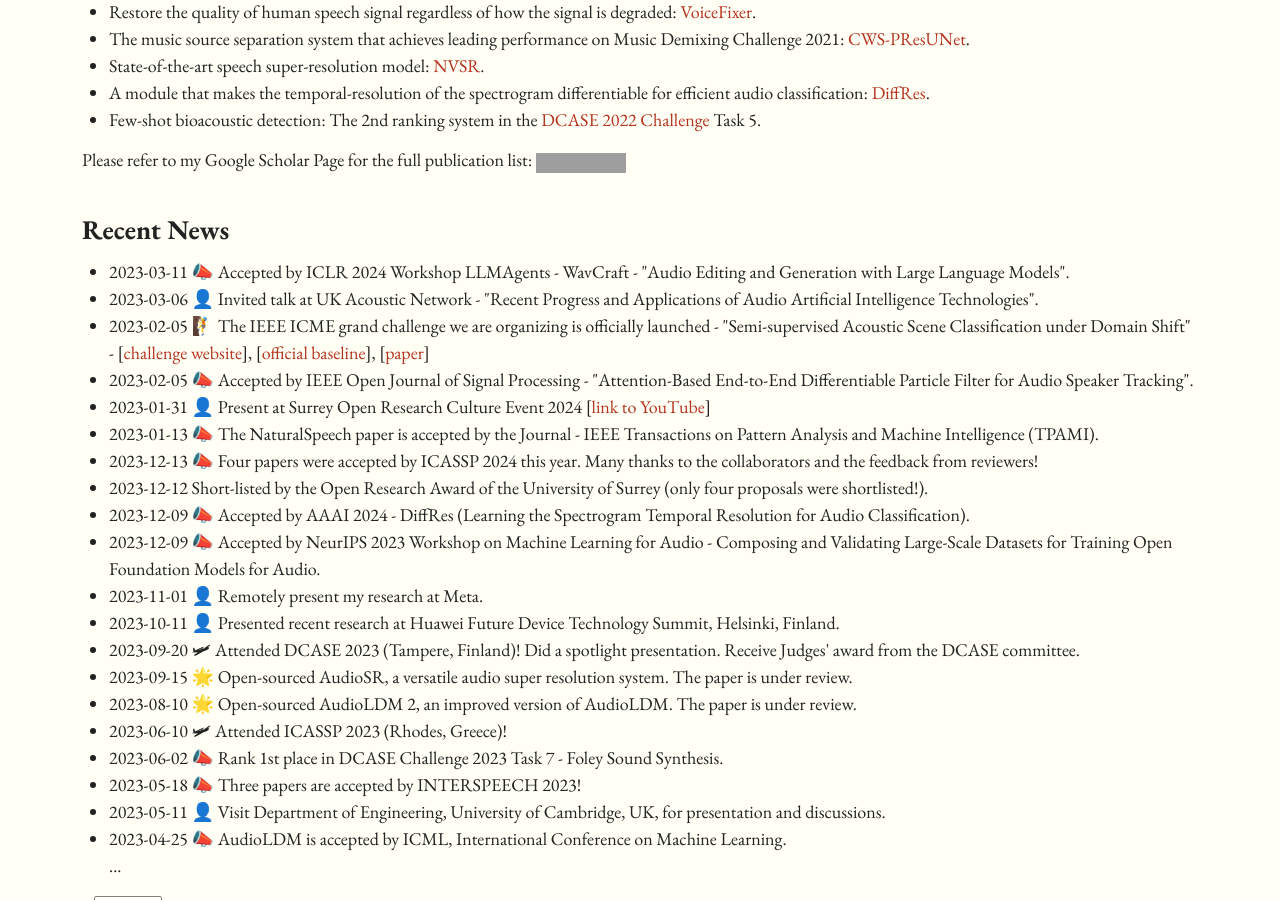
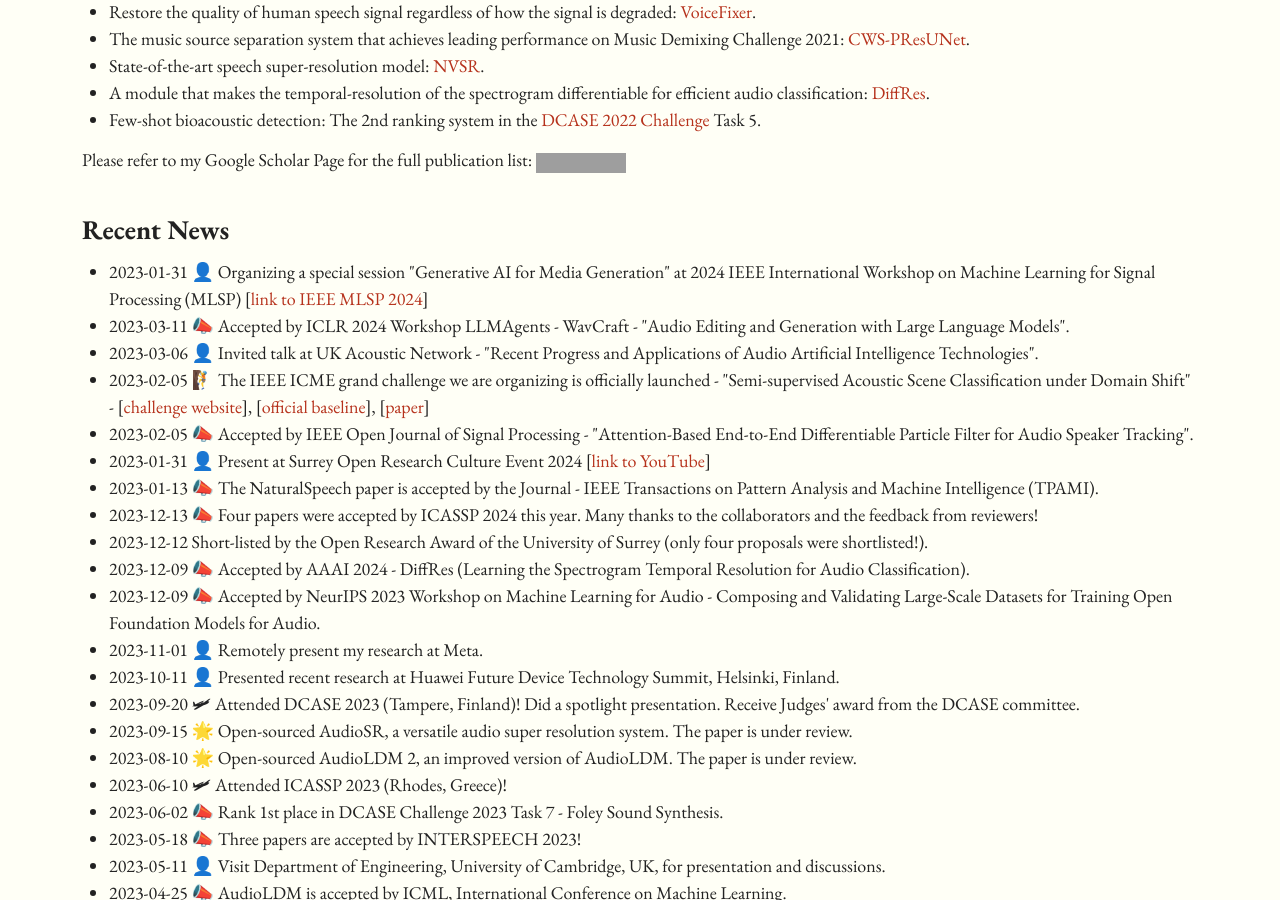
Before and after one commit to haoheliu/haoheliu.github.io, a Jekyll site: the page built from index.md, in a window 1280 px wide and 900 px high, scrolled down 721 px. Built offline with Jekyll 4.4.1, drawn with Linux system fonts in a browser that asks for light colours; comment, search, counter and statistics services are not loaded; grey boxes are pictures that could not be loaded.

Commit message:
Update index.md

```diff
--- a/index.md
+++ b/index.md
@@ -90,6 +90,8 @@ competitions:
 
 news:
     shown:
+      - time: 2023-01-31 &#128100;
+        note: Organizing a special session "Generative AI for Media Generation" at 2024 IEEE International Workshop on Machine Learning for Signal Processing (MLSP) [<a href="[https://www.youtube.com/watch?v=xmZJl8qOFWw](https://2024.ieeemlsp.org/498-2/)">link to IEEE MLSP 2024</a>]
       - time: 2023-03-11 &#128227;
         note: Accepted by ICLR 2024 Workshop LLMAgents - WavCraft - "Audio Editing and Generation with Large Language Models".
       - time: 2023-03-06 &#128100;
```
